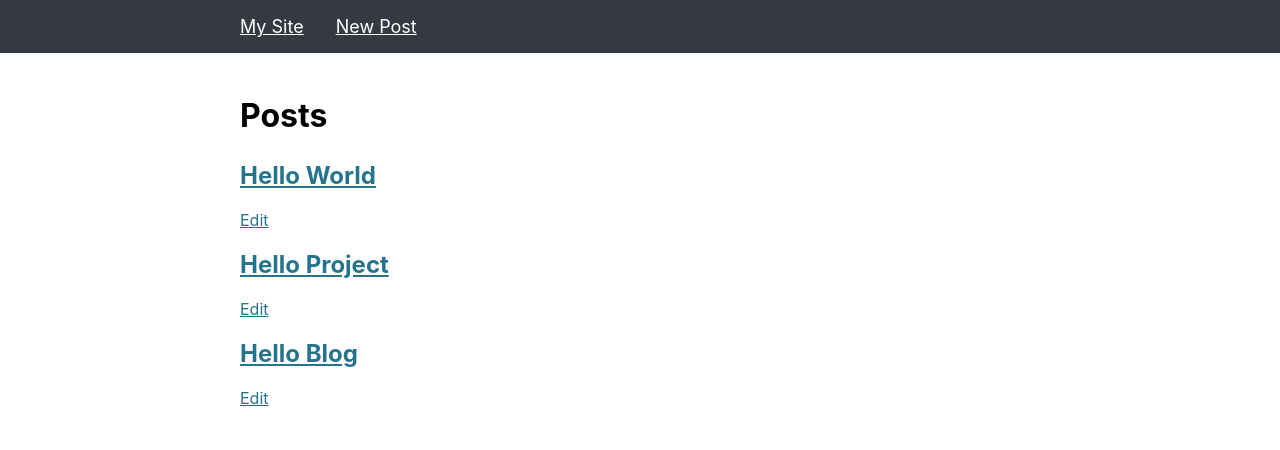
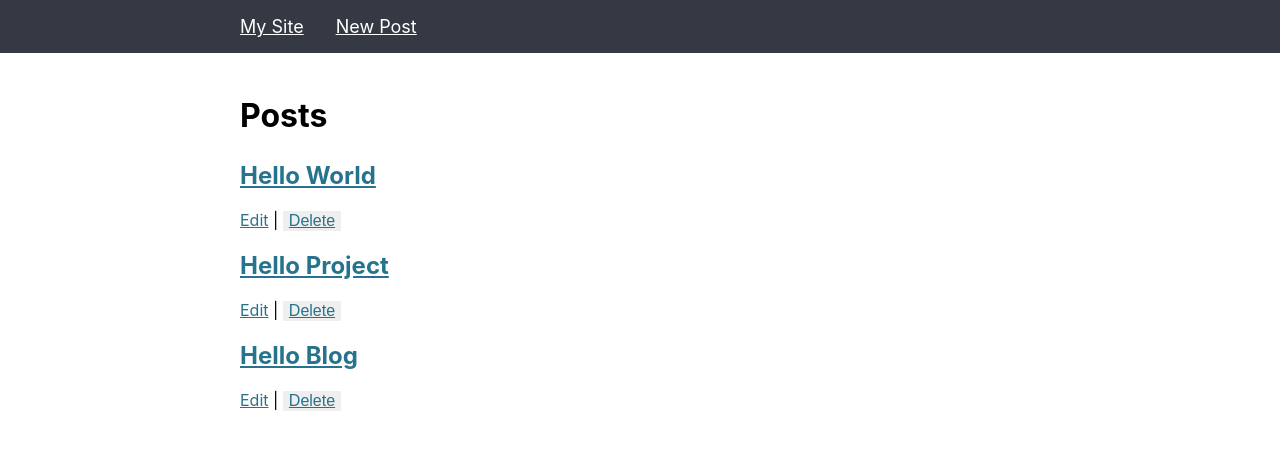
Before and after one commit to amElnagdy/react-bootcamp-project, a React (Create React App) app: page / in a window 1280 px wide. Shown: the top 450 px of the page. Built offline with nearby package versions, Linux system fonts and the light colour scheme; the HTML template or start-up script is replaced by a standard one.

Commit message:
Delete post

```diff
--- a/src/App.js
+++ b/src/App.js
@@ -73,6 +73,16 @@ class App extends React.Component {
     );
   };
 
+  deletePost = (post) => {
+    if (window.confirm("Delete this post?")) {
+      const posts = this.state.posts.filter((p) => p.id !== post.id);
+      this.setState({ posts, message: "deleted" });
+      setTimeout(() => {
+        this.setState({ message: null });
+      }, 1600);
+    }
+  };
+
   render() {
     return (
       <Router>
@@ -83,7 +93,9 @@ class App extends React.Component {
             <Route
               exact
               path="/"
-              render={() => <Posts posts={this.state.posts} />}
+              render={() => (
+                <Posts posts={this.state.posts} deletePost={this.deletePost} />
+              )}
             />
             <Route
               path="/post/:postSlug"
--- a/src/components/Posts.js
+++ b/src/components/Posts.js
@@ -1,7 +1,7 @@
 import React from "react";
 import { Link } from "react-router-dom";
 
-const Posts = ({ posts }) => {
+const Posts = ({ posts, deletePost }) => {
   return (
     <article className="posts container">
       <h1>Posts</h1>
@@ -14,6 +14,10 @@ const Posts = ({ posts }) => {
             </h2>
             <p>
               <Link to={`/edit/${post.slug}`}>Edit</Link>
+              {" | "}
+              <button className="linkLike" onClick={() => deletePost(post)}>
+                Delete
+              </button>
             </p>
           </li>
         ))}
```
